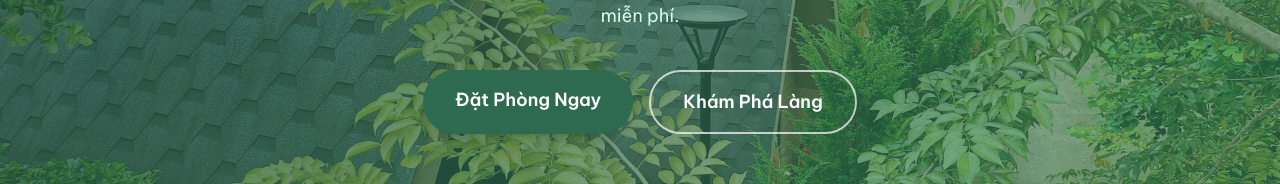
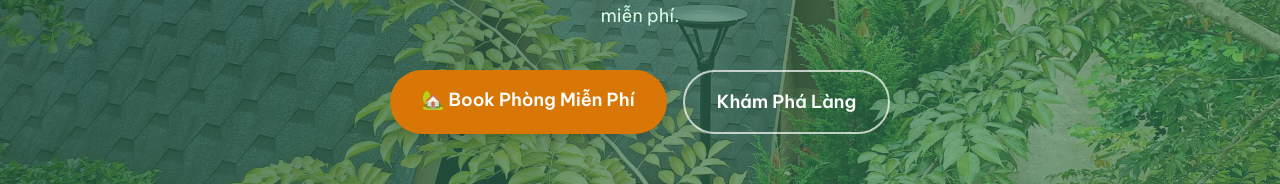
Before and after one commit to tuanhavinalink/langcaophong, a Next.js app: page / in a window 1280 px wide. Shown: the part 480-664 px from the top of the page. Built offline with nearby package versions, Linux system fonts and the light colour scheme; no server answers.

Commit message:
Hero CTA: rename to Book Phong Mien Phi with amber color

```diff
--- a/src/app/page.tsx
+++ b/src/app/page.tsx
@@ -89,9 +89,9 @@ export default function HomePage() {
             <Link
               href="/booking"
               className="px-8 py-4 rounded-full font-semibold text-lg transition-all hover:opacity-90 shadow-lg"
-              style={{ backgroundColor: '#2d6a4f', color: 'white' }}
+              style={{ backgroundColor: '#d97706', color: 'white' }}
             >
-              Đặt Phòng Ngay
+              🏡 Book Phòng Miễn Phí
             </Link>
             <Link
               href="/kham-pha-lang"
```
